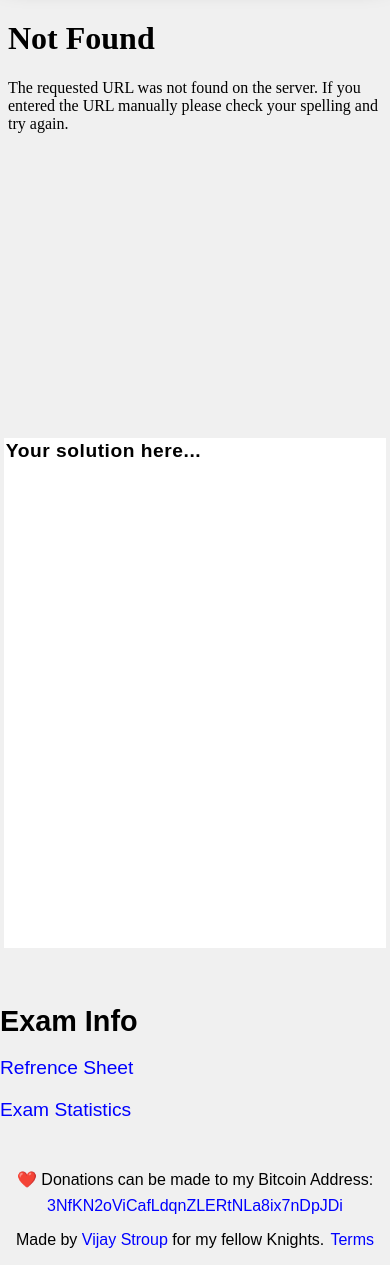
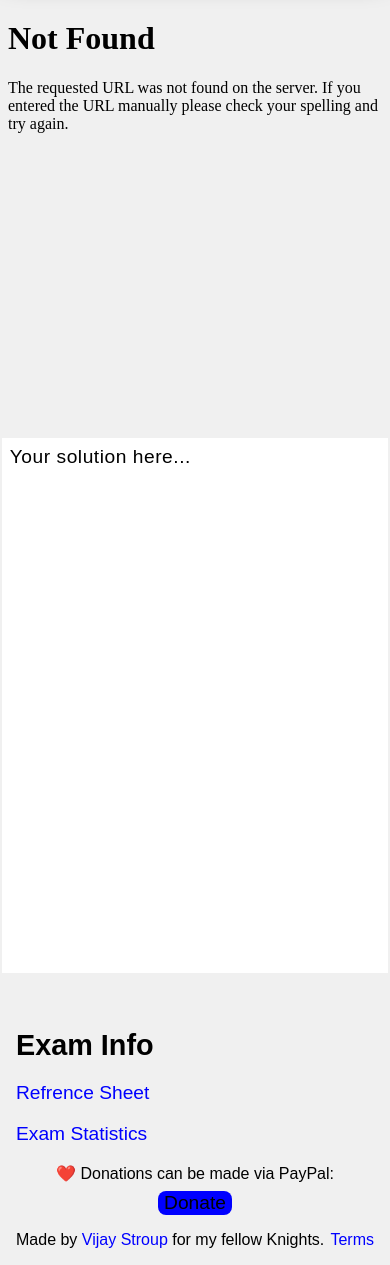
Before and after one commit to vijaystroup/ucf-fe, a Flask app: page / in a window 390 px wide. Shown: the part 121-1386 px from the top of the page. Run offline with Flask 2, Linux system fonts and the light colour scheme; data that the repository does not hold is empty; some libraries are stand-ins or nearby versions.

Commit message:
donate with paypal update

```diff
--- a/static/index.css
+++ b/static/index.css
@@ -45,21 +45,20 @@ a {
 }
 
 .right {
-    margin-left: 1rem;
+    margin: 0 1rem;
 }
 
 .right textarea {
-    width: 97%;
-    height: 60%;
+    height: 70%;
     resize: none;
     background-color: var(--bg-secondary);
     border-color: var(--bg-primary);
     color: var(--text-primary);
     outline: none;
     font-family: 'Ubuntu', sans-serif;
-    font-weight: 600;
     font-size: 1.2rem;
     letter-spacing: .05ch;
+    padding: .5rem;
 }
 
 .col iframe {
@@ -128,6 +127,14 @@ a {
     margin: 0;
 }
 
+.donate > a > button {
+    background-color: var(--text-secondary);
+    border: none;
+    cursor: pointer;
+    font-size: 1.2rem;
+    border-radius: .5rem;
+}
+
 footer {
     display: flex;
     justify-content: space-between;
@@ -179,12 +186,16 @@ footer {
     }
 
     .right {
-        margin-left: 0;
+        margin: 0;
         height: 100vh;
     }
 
     .nav {
         flex-direction: row;
+    }
+
+    .info {
+        margin: 0 1rem;
     }
 
     .tools {
@@ -193,10 +204,9 @@ footer {
 
     textarea {
         margin-top: 1rem;
-        width: 100%;
+        width: 95%;
         align-self: center;
         height: 50vh;
-        outline: none;
     }
 
     footer {
--- a/templates/index.html
+++ b/templates/index.html
@@ -44,8 +44,8 @@
                     <p><a id="stats" href="#">Exam Statistics</a></p>
                 </div>
                 <div class="donate">
-                    <p>❤️ Donations can be made to my Bitcoin Address: </p>
-                    <p id="address">3NfKN2oViCafLdqnZLERtNLa8ix7nDpJDi</p>
+                    <p>❤️ Donations can be made via PayPal: </p>
+                    <a href="https://paypal.me/vijaystroup" target="_blank"><button>Donate</button></a>
                 </div>
                 <footer>
                     <p>Made by <span><a href="https://www.vijaystroup.com" target="_blank">Vijay Stroup</a></span> for my fellow Knights.</p>
```
